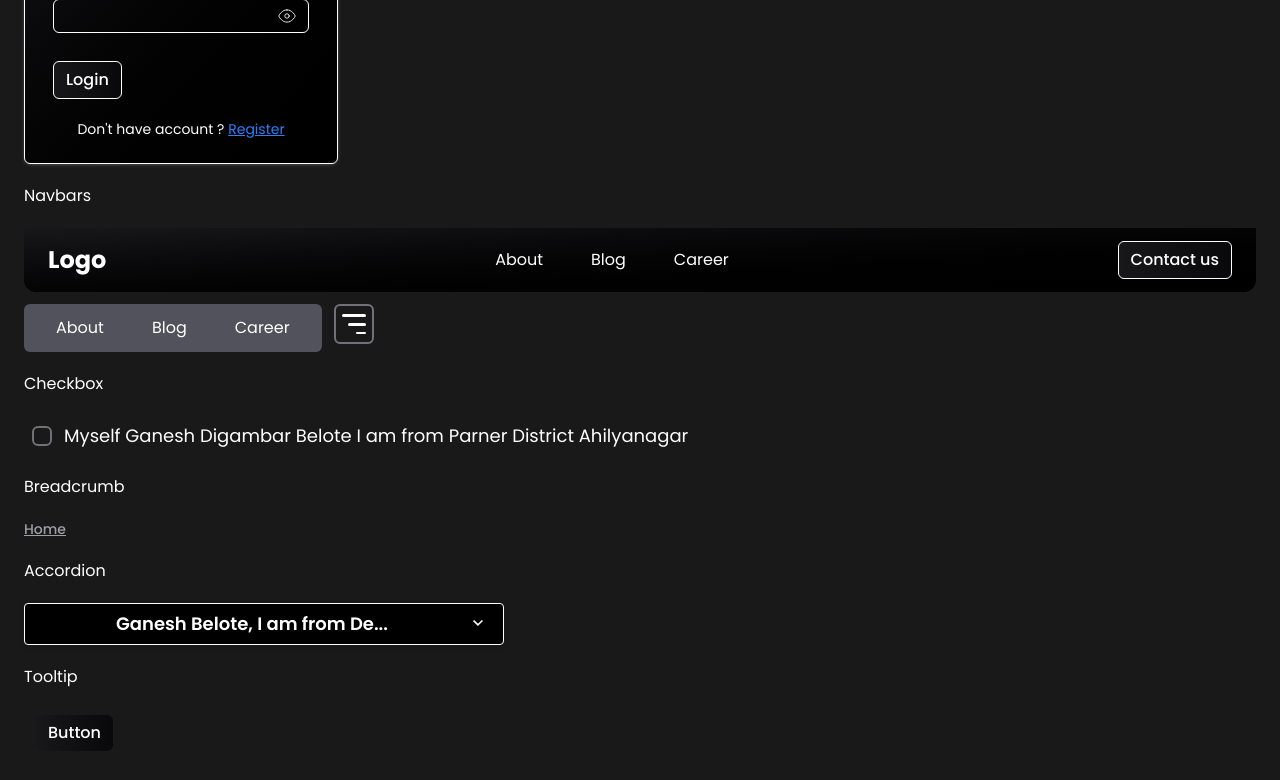
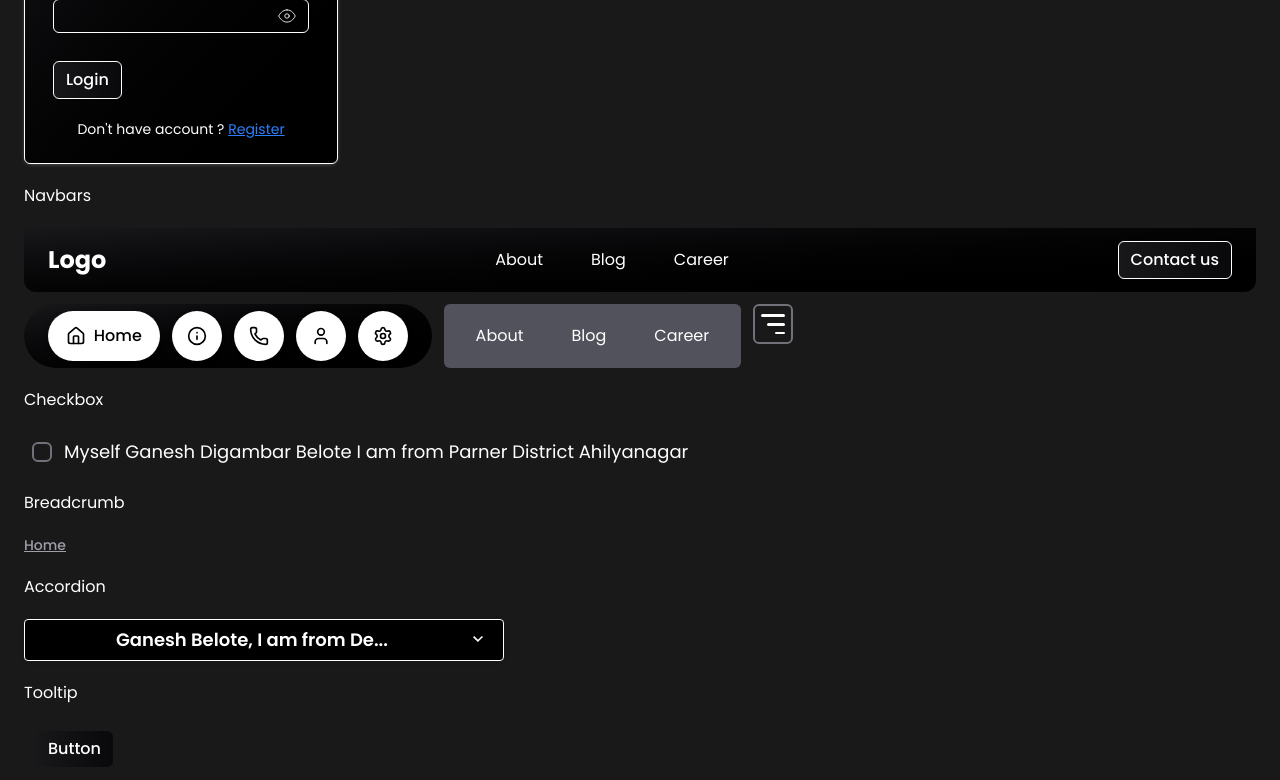
Before and after one commit to ganeshbelote/My-React-Component-Library, a React (Vite) app: page / in a window 1280 px wide. Shown: the part 1048-1828 px from the top of the page. Built offline with nearby package versions, Linux system fonts and the light colour scheme.

Commit message:
Added : Animated Navbar

```diff
--- a/src/App.tsx
+++ b/src/App.tsx
@@ -23,13 +23,14 @@ import ExpandableButton from './components/buttons/ExpandableButton'
 import Tooltip from './components/tooltip/Tooltip'
 import Card from './components/cards/Card'
 import dummyImg from './assets/dummy.jpg'
+import AnimatedNavbar from './components/navbars/AnimatedNavbar'
 
 const menuOptions: MenuOptionType[] = [
   {
     Option: 'About',
     Content: [
       {
-        Href : '/about/projects',
+        Href: '/about/projects',
         Heading: 'Projects',
         Description:
           'Lorem, ipsum dolor sit amet consectetur adipisicing elit. Impedit, expedita.'
@@ -147,14 +148,15 @@ function App () {
           Content='Click me'
           Color='blue'
         />
-        <div onClick={() => console.log('Expandable btn clicked..')}>
         <ExpandableButton
+          onActive={() => console.log('Expandable btn clicked..')}
+          NavIcon='Home'
+          Content='Accusantium'
           Color='blue'
           Border={true}
           BackgroundColor='black'
           Shadow={true}
         />
-        </div>
       </div>
       <h2>Info tabs</h2>
       <div className='btn-container flex gap-3'>
@@ -191,6 +193,43 @@ function App () {
             console.log('Menu active from navbar:', isActive)
           }}
         />
+        <AnimatedNavbar>
+          <ExpandableButton
+            to='/'
+            Color='black'
+            BackgroundColor='white'
+            NavIcon='Home'
+            Content='Home'
+          />
+          <ExpandableButton
+            to='/about'
+            Color='black'
+            BackgroundColor='white'
+            NavIcon='About'
+            Content='About'
+          />
+          <ExpandableButton
+            to='/contact'
+            Color='black'
+            BackgroundColor='white'
+            NavIcon='Contact'
+            Content='Contact'
+          />
+          <ExpandableButton
+            to='/profile'
+            Color='black'
+            BackgroundColor='white'
+            NavIcon='Profile'
+            Content='Profile'
+          />
+          <ExpandableButton
+            to='/settings'
+            Color='black'
+            BackgroundColor='white'
+            NavIcon='Settings'
+            Content='Settings'
+          />
+        </AnimatedNavbar>
         <NavigationMenu
           Hidden={false}
           className='w-fit rounded-md bg-zinc-600'
--- a/src/components/buttons/ExpandableButton.tsx
+++ b/src/components/buttons/ExpandableButton.tsx
@@ -1,4 +1,4 @@
-import { useState } from 'react'
+import { useEffect, useState } from 'react'
 import { motion } from 'framer-motion'
 import {
   Home,
@@ -14,6 +14,7 @@ import {
   ChevronRight
 } from 'lucide-react'
 import type { BgColorType, ColorType } from '../../types/btn.type'
+import { useNavigate } from 'react-router-dom'
 
 const NavIcons = {
   Home: <Home className='w-5 h-5' />,
@@ -57,6 +58,9 @@ const textColors: Partial<Record<ColorType, string>> = {
 type NavIconType = keyof typeof NavIcons
 
 const ExpandableButton = ({
+  Active = false,
+  onActive,
+  to,
   NavIcon = 'ChevronRight',
   Content = 'Content',
   Color = 'white',
@@ -64,6 +68,9 @@ const ExpandableButton = ({
   Shadow,
   Border
 }: {
+  Active?: boolean
+  onActive?: () => void
+  to?: string
   NavIcon?: NavIconType
   Content?: string
   Color?: ColorType
@@ -72,21 +79,32 @@ const ExpandableButton = ({
   Border?: boolean
 }) => {
   const [expanded, setExpanded] = useState<boolean>(false)
+  const navigate = useNavigate()
+
+  useEffect(() => {
+    setExpanded(Active)
+  }, [Active])
 
   const determineWidth = () => {
     if (!Content?.length) {
       setExpanded(false)
       return 50
     }
-    const base = 50
+    const base = 70
     const perChar = 10.4
     return base + (Content?.length ?? 0) * perChar
   }
 
   return (
     <motion.button
-      onClick={() => setExpanded(!expanded)}
-      className={`cursor-pointer h-[50px] flex items-center ${
+      onClick={() => {
+        onActive?.()
+        setExpanded(!expanded)
+        if (to && location.pathname !== to) {
+          navigate(to)
+        }
+      }}
+      className={`cursor-pointer h-[50px] flex gap-2 items-center justify-center ${
         bgColors[BackgroundColor]
       } ${textColors[Color]} ${
         Border && 'border-[1.5px]'
@@ -100,10 +118,16 @@ const ExpandableButton = ({
       animate={{ width: expanded ? (determineWidth() as number) : 50 }}
       transition={{ type: 'spring', stiffness: 200, damping: 20 }}
     >
-      {NavIcons[NavIcon]}
+      <motion.span
+        className='w-5 h-5 flex items-center justify-center flex-shrink-0'
+        animate={{ x: expanded ? [0, -10, 10, -6, 6, -3, 3, 0] : 0 }}
+        transition={{ duration: 0.4, ease: 'easeInOut' }}
+      >
+        {NavIcons[NavIcon]}
+      </motion.span>
       {expanded && (
         <motion.span
-          className='ml-2 pr-2 whitespace-nowrap font-medium'
+          className='whitespace-nowrap font-medium'
           initial={{ opacity: 0, x: -10 }}
           animate={{ opacity: 1, x: 0 }}
           exit={{ opacity: 0, x: -10 }}
--- /dev/null
+++ b/src/components/navbars/AnimatedNavbar.tsx
@@ -0,0 +1,31 @@
+import type { ReactNode } from 'react'
+import React from 'react'
+import { useLocation } from 'react-router-dom'
+
+interface ChildProps {
+  Content: string
+  Active?: boolean
+  onActive?: () => void
+  to?: string
+}
+
+const AnimatedNavbar = ({ children }: { children: ReactNode }) => {
+  const location = useLocation()
+
+  return (
+    <div className='rounded-4xl h-16 w-fit bg-gradient-to-br from-zinc-900 to-black px-6 flex gap-3 items-center justify-between'>
+      {React.Children.map(children, child => {
+        if (React.isValidElement<ChildProps>(child)) {
+          const isActive = child.props.to === location.pathname
+          return React.cloneElement(child, {
+            Active: isActive,
+            onActive: () => {}
+          })
+        }
+        return child
+      })}
+    </div>
+  )
+}
+
+export default AnimatedNavbar
```
Lines whose indentation alone changed are shown as unchanged.
